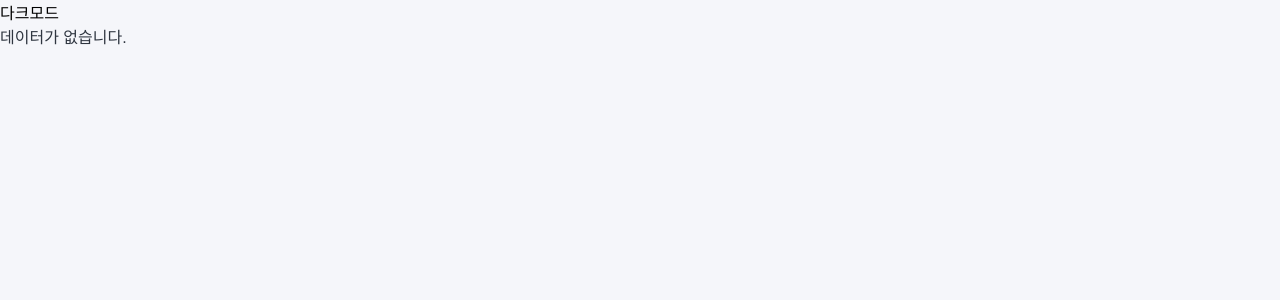
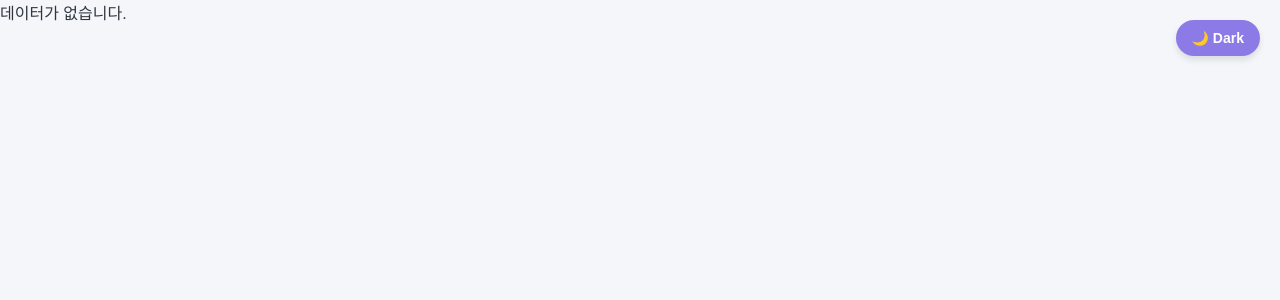
Before and after one commit to TEAM-ALOM/alom-react-team-3-project, a React (Create React App) app: page /detail in a window 1280 px wide. Shown: the top 300 px of the page. Built offline with nearby package versions, Linux system fonts and the light colour scheme.

Commit message:
style: 메인 페이지 스타일 개선

```diff
--- a/src/Components/ParkingList.js
+++ b/src/Components/ParkingList.js
@@ -2,6 +2,39 @@ import { useQuery } from "@tanstack/react-query";
 import { fetchParkingList } from "../Utils/fetchParkingData";
 import { useNavigate } from "react-router-dom";
 import Container from "../styles/Container";
+import styled from "styled-components";
+
+const Header = styled.header`
+  height: 10vh;
+  display: flex;
+  justify-content: center;
+  align-items: center;
+`;
+
+const Parking = styled.li`
+  background-color: white;
+  border-radius: 15px;
+  margin-bottom: 10px;
+  padding: 20px;
+  transition: color 0.2s ease-in;
+  cursor: pointer;
+  color: ${(props) =>
+    props.theme.bgColor === "#2f3640" ? "black" : "inherit"};
+
+  &:hover {
+    color: ${(props) => props.theme.accentColor};
+  }
+`;
+
+const Title = styled.h1`
+  font-size: 48px;
+  color: ${(props) => props.theme.accentColor};
+`;
+
+const Loader = styled.span`
+  text-align: center;
+  display: block;
+`;
 
 function ParkingList() {
   const navigate = useNavigate();
@@ -17,19 +50,20 @@ function ParkingList() {
 
   return (
     <Container>
-      <h1>광진구 주차장 정보</h1>
+      <Header>
+        <Title>광진구 주차장 정보</Title>
+      </Header>
 
-      {isLoading && <p>로딩 중...</p>}
+      {isLoading && <Loader>로딩 중...</Loader>}
       {isError && <p>데이터를 불러오는 데 실패했습니다.</p>}
 
       <ul>
         {parkingList?.map((item, idx) => (
-          <li
+          <Parking
             key={idx}
-            style={{ cursor: "pointer" }}
             onClick={() => navigate("/detail", { state: item })}>
             {item["주차장명"]}
-          </li>
+          </Parking>
         ))}
       </ul>
     </Container>
--- a/src/Components/ToggleTheme.js
+++ b/src/Components/ToggleTheme.js
@@ -1,12 +1,37 @@
 import { useRecoilState } from "recoil";
 import { isDarkModeAtom } from "../recoil/themeAtom";
+import styled from "styled-components";
+
+const Button = styled.button`
+  position: fixed;
+  top: 20px;
+  right: 20px;
+  z-index: 1000;
+
+  background-color: ${(props) => props.theme.accentColor};
+  color: white;
+  border: none;
+  border-radius: 20px;
+  padding: 10px 16px;
+  font-size: 14px;
+  font-weight: bold;
+  cursor: pointer;
+  box-shadow: 0 4px 6px rgba(0, 0, 0, 0.1);
+
+  transition: background-color 0.3s ease;
+  &:hover {
+    background-color: ${(props) =>
+      props.theme.bgColor === "#2f3640" ? "#9c88ff" : "#6c5ce7"};
+  }
+`;
 
 function ToggleTheme() {
   const [isDark, setIsDark] = useRecoilState(isDarkModeAtom);
+
   return (
-    <button onClick={() => setIsDark((prev) => !prev)}>
-      {isDark ? "라이트모드" : "다크모드"}
-    </button>
+    <Button onClick={() => setIsDark((prev) => !prev)}>
+      {isDark ? "☀️ Light" : "🌙 Dark"}
+    </Button>
   );
 }
 
```
